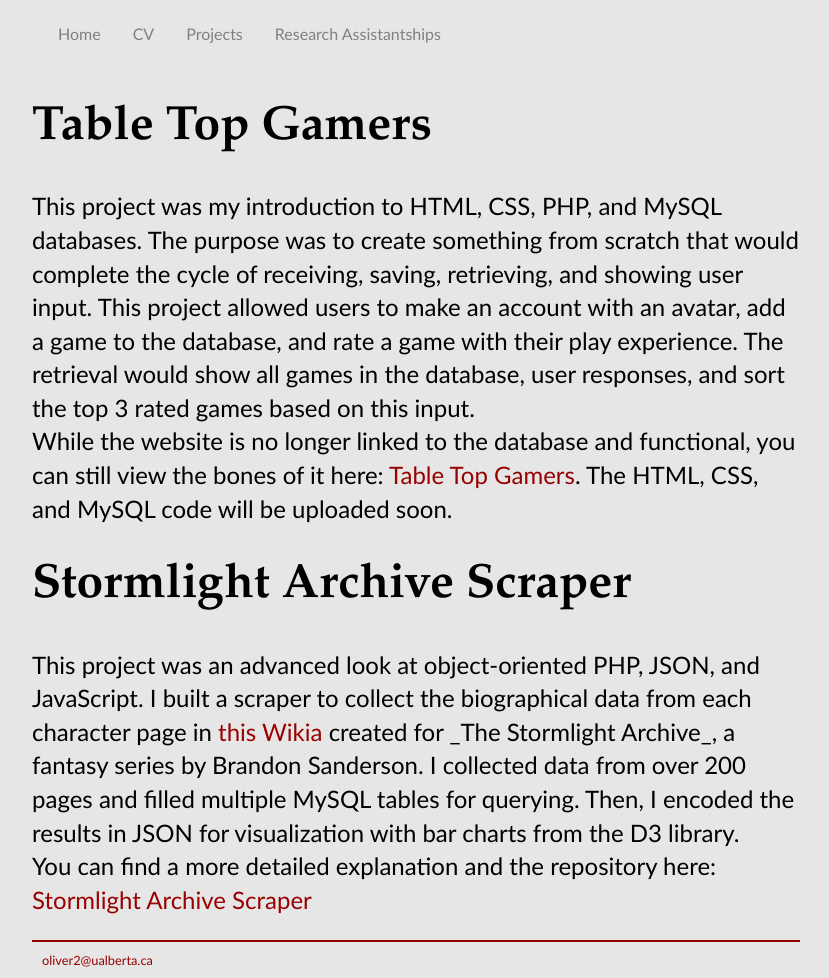
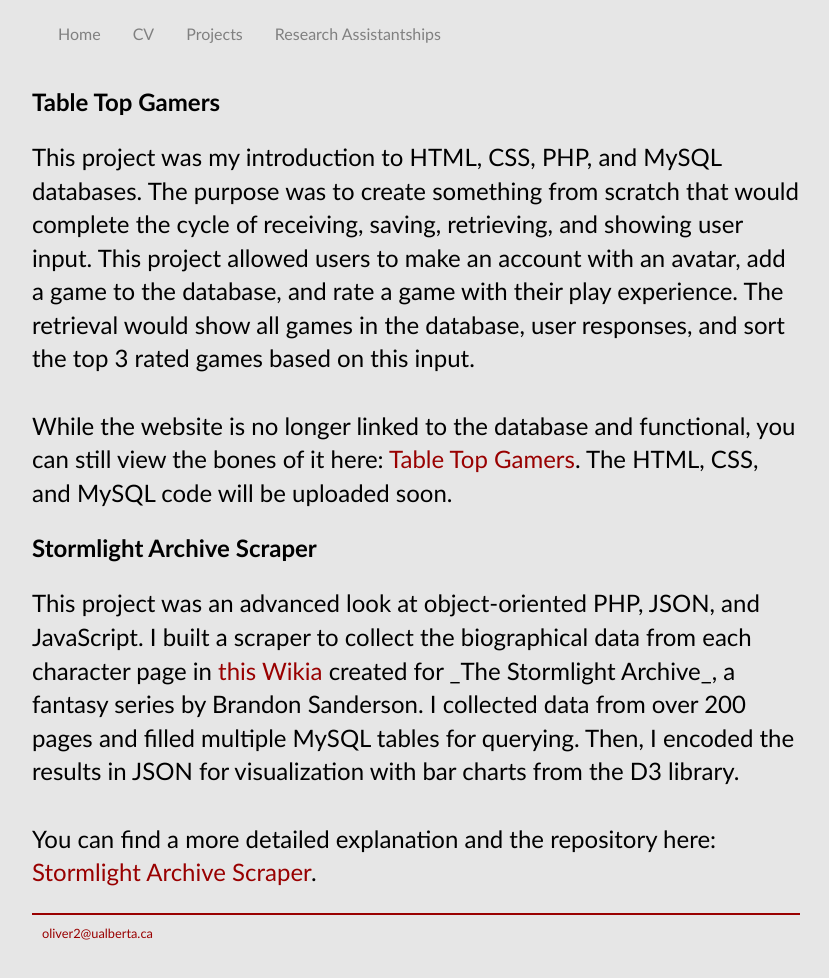
Before and after one commit to k-j-oliver/k-j-oliver.github.io, a Jekyll site: the page built from projects/index.html, in a window 1280 px wide. Shown: the whole page, without its empty margins (224-1053 px from the left). Built offline with Jekyll 4.4.1, drawn with Linux system fonts in a browser that asks for light colours; after the commit the page ends 951 px from its top, so only the background shows below that.

Commit message:
Update index.html

```diff
--- a/projects/index.html
+++ b/projects/index.html
@@ -2,14 +2,12 @@
 layout: default
 title: Projects
 ---
-<div class="blurb">
-  <h1>Table Top Gamers</h1>
-  <p>This project was my introduction to HTML, CSS, PHP, and MySQL databases. The purpose was to create something from scratch that would complete the cycle of receiving, saving, retrieving, and showing user input. This project allowed users to make an account with an avatar, add a game to the database, and rate a game with their play experience. The retrieval would show all games in the database, user responses, and sort the top 3 rated games based on this input.<br>
+<div>
+  <h2>Table Top Gamers</h2>
+  <p>This project was my introduction to HTML, CSS, PHP, and MySQL databases. The purpose was to create something from scratch that would complete the cycle of receiving, saving, retrieving, and showing user input. This project allowed users to make an account with an avatar, add a game to the database, and rate a game with their play experience. The retrieval would show all games in the database, user responses, and sort the top 3 rated games based on this input.<br><br>
+While the website is no longer linked to the database and functional, you can still view the bones of it here: <a href="http://hucodev.srv.ualberta.ca/oliver2/index.php" target="_blank">Table Top Gamers</a>. The HTML, CSS, and MySQL code will be uploaded soon.</p>
 
-  While the website is no longer linked to the database and functional, you can still view the bones of it here: <a href="http://hucodev.srv.ualberta.ca/oliver2/index.php">Table Top Gamers</a>. The HTML, CSS, and MySQL code will be uploaded soon.</p>
-
-  <h1>Stormlight Archive Scraper</h1>
-  <p> This project was an advanced look at object-oriented PHP, JSON, and JavaScript. I built a scraper to collect the biographical data from each character page in <a href="http://stormlightarchive.wikia.com/wiki/Category:Characters">this Wikia</a> created for _The Stormlight Archive_, a fantasy series by Brandon Sanderson. I collected data from over 200 pages and filled multiple MySQL tables for querying. Then, I encoded the results in JSON for visualization with bar charts from the D3 library.<br>
-
-    You can find a more detailed explanation and the repository here: <a href="https://k-j-oliver.github.io/StormlightArchiveScraper/">Stormlight Archive Scraper</a></p>
+  <h2>Stormlight Archive Scraper</h2>
+  <p>This project was an advanced look at object-oriented PHP, JSON, and JavaScript. I built a scraper to collect the biographical data from each character page in <a href="http://stormlightarchive.wikia.com/wiki/Category:Characters"  target="_blank">this Wikia</a> created for _The Stormlight Archive_, a fantasy series by Brandon Sanderson. I collected data from over 200 pages and filled multiple MySQL tables for querying. Then, I encoded the results in JSON for visualization with bar charts from the D3 library.<br><br>
+You can find a more detailed explanation and the repository here: <a href="https://k-j-oliver.github.io/StormlightArchiveScraper/"  target="_blank">Stormlight Archive Scraper</a>.</p>
 </div>
```
